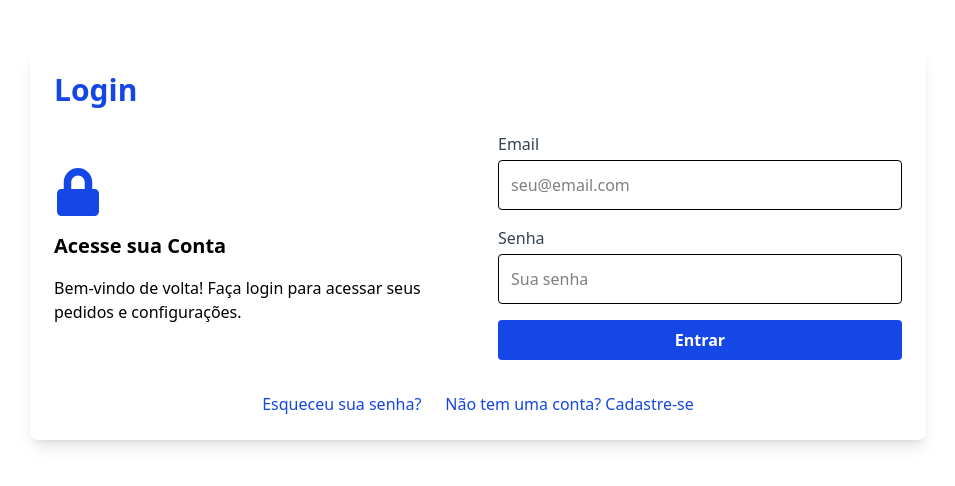
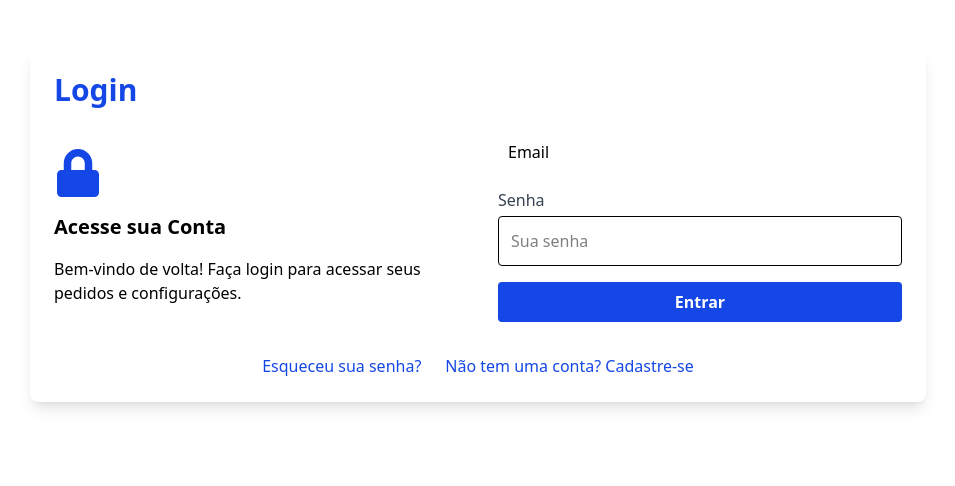
Before and after one commit to AndreyCubas/AJSports, a React (Vite) app: page /signin in a window 1280 px wide. Shown: the top 486 px of the page, without its empty margins (162-1117 px from the left). Built offline with nearby package versions, Linux system fonts and the light colour scheme.

Commit message:
feat: Aplicando componentes de Input na tela de Sign-In

```diff
--- a/src/pages/signin/signin.tsx
+++ b/src/pages/signin/signin.tsx
@@ -1,5 +1,6 @@
 import React, { useState } from "react";
 import { FaLock } from "react-icons/fa";
+import Input from "../../components/Input";
 
 type FormState = {
   email: string;
@@ -50,26 +51,39 @@ const SignIn: React.FC = () => {
           </p>
         </div>
         <form onSubmit={handleSubmit} className="md:w-1/2 flex flex-col gap-4">
-          <div>
-            <label
-              htmlFor="email"
-              className="block mb-1 font-medium text-gray-700"
-            >
-              Email
-            </label>
-            <input
+          <div
+          className="relative w-[250px]"
+          >
+            <Input
               type="email"
               name="email"
               id="email"
-              placeholder="seu@email.com"
-              className="border p-3 rounded focus:outline-blue-500 w-full"
               value={form.email}
               onChange={handleChange}
               disabled={loading}
             />
+            <label
+              htmlFor="email"
+              className="absolute left-0 top-0 flex h-full w-full items-center
+              pl-2.5 transition-all duration-300 ease-in-out
+              peer-placeholder-shown:text-base
+              peer-placeholder-shown:pl-2.5
+              peer-focus:h-1/2
+              peer-focus:-translate-y-full
+              peer-focus:pl-0
+              peer-focus:text-xs
+              peer-focus:text-[#777]
+              peer-[&:not(:placeholder-shown)]:h-1/2
+              peer-[&:not(:placeholder-shown)]:-translate-y-full
+              peer-[&:not(:placeholder-shown)]:pl-0
+              peer-[&:not(:placeholder-shown)]:text-xs
+              peer-[&:not(:placeholder-shown)]:text-[#777]"
+            >
+              Email
+            </label>
           </div>
 
-          <div>
+          <div className="input-floating">
             <label
               htmlFor="password"
               className="block mb-1 font-medium text-gray-700"
```
